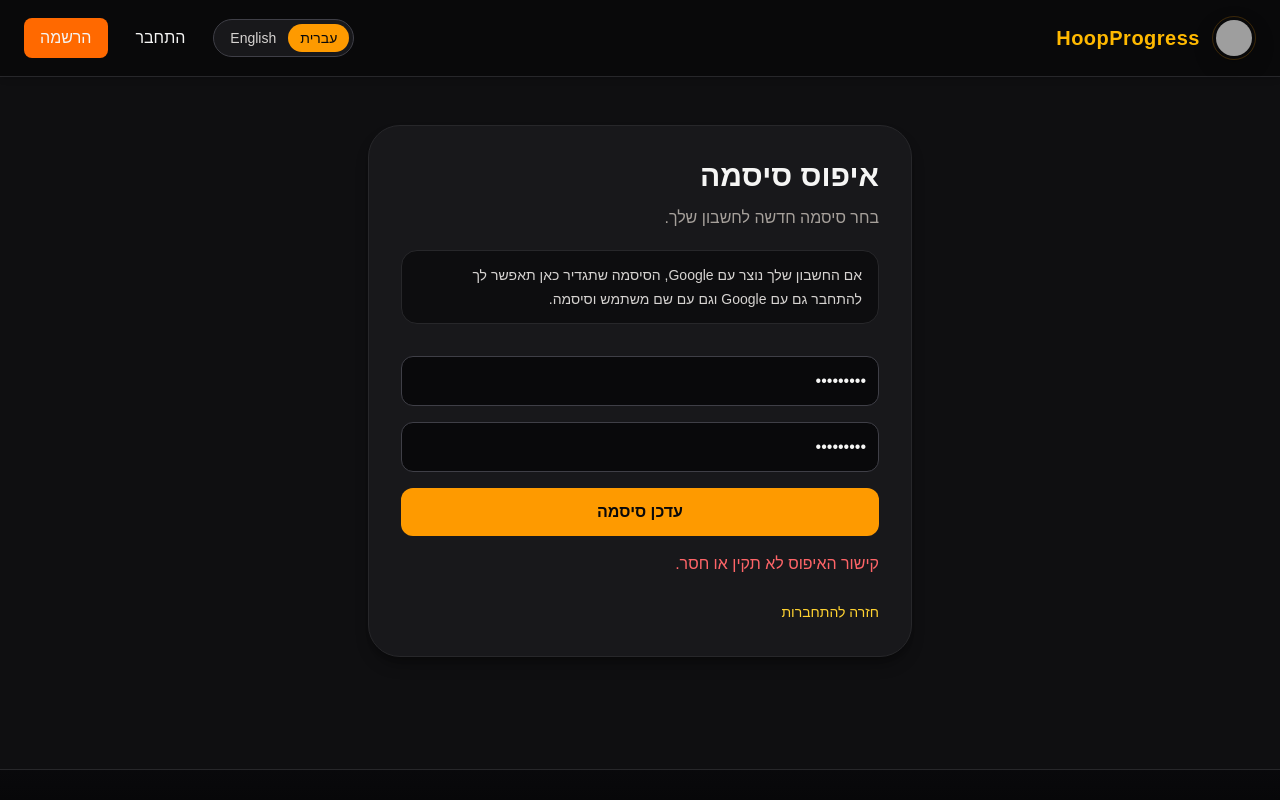
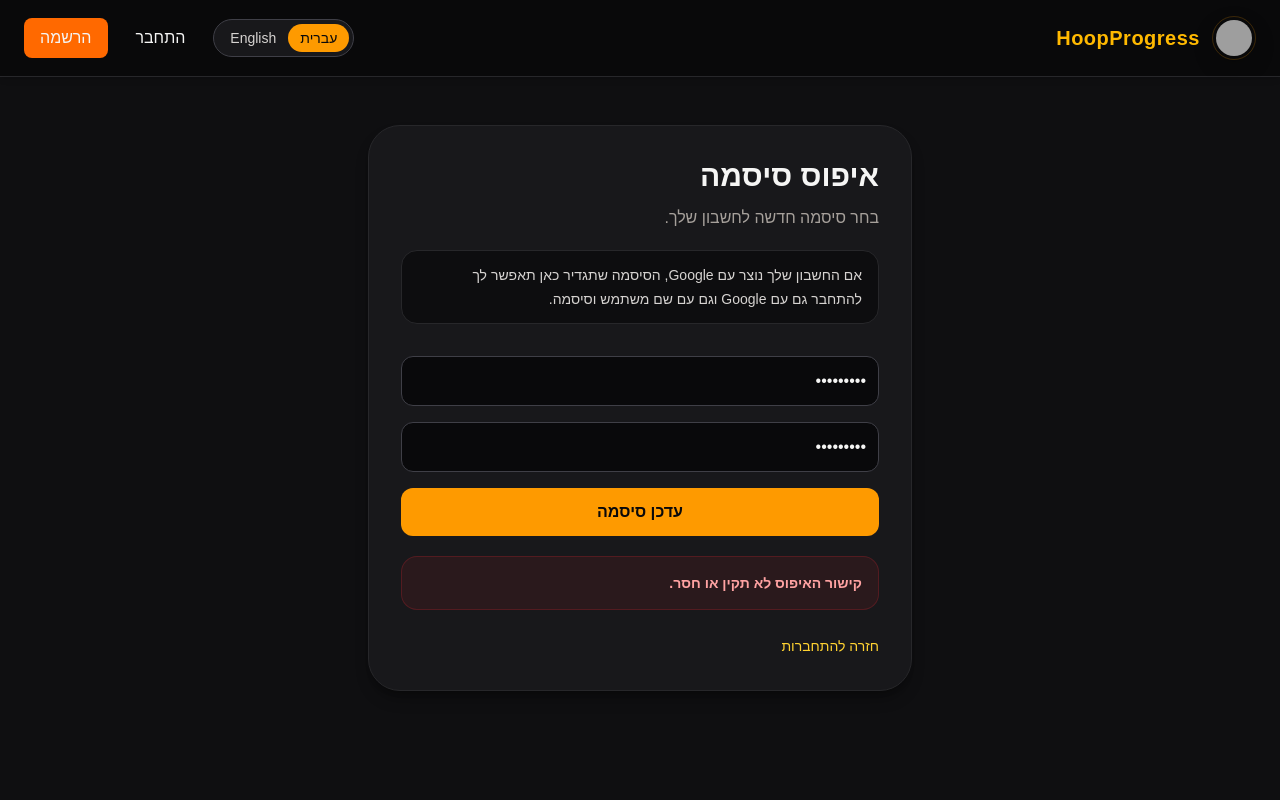
Before and after one commit to idoshabat/hoop-progress-frontend, a Next.js app: page /reset-password in a window 1280 px wide. Both pictures are taken after typing "Sample123", "Sample123" into the empty fields and a click on the button "עדכן סיסמה". Shown: the top 800 px of the page. Built offline with nearby package versions, Linux system fonts and the light colour scheme; grey boxes are pictures that could not be loaded.

Commit message:
feat: enhance reset password functionality with detailed error handling and messaging

```diff
--- a/app/(auth)/reset-password/page.tsx
+++ b/app/(auth)/reset-password/page.tsx
@@ -20,6 +20,7 @@ function ResetPasswordContent() {
   const [newPassword, setNewPassword] = useState("");
   const [confirmPassword, setConfirmPassword] = useState("");
   const [error, setError] = useState("");
+  const [errorDetails, setErrorDetails] = useState<string[]>([]);
   const [success, setSuccess] = useState("");
   const [submitting, setSubmitting] = useState(false);
 
@@ -40,6 +41,7 @@ function ResetPasswordContent() {
         mismatch: "הסיסמאות לא תואמות.",
         success: "הסיסמה עודכנה בהצלחה. אפשר להתחבר עם הסיסמה החדשה.",
         failed: "איפוס הסיסמה נכשל.",
+        passwordIssuesTitle: "הסיסמה החדשה צריכה עוד שיפור",
         backToLogin: "חזרה להתחברות",
       }
     : {
@@ -55,12 +57,14 @@ function ResetPasswordContent() {
         mismatch: "Passwords do not match.",
         success: "Password updated successfully. You can now log in with your new password.",
         failed: "Password reset failed.",
+        passwordIssuesTitle: "Your new password needs a few adjustments",
         backToLogin: "Back to login",
       };
 
   const handleSubmit = async (e: React.FormEvent) => {
     e.preventDefault();
     setError("");
+    setErrorDetails([]);
     setSuccess("");
 
     if (!uid || !token) {
@@ -85,7 +89,10 @@ function ResetPasswordContent() {
       setNewPassword("");
       setConfirmPassword("");
     } catch (err: unknown) {
-      const message =
+      let message = text.failed;
+      let details: string[] = [];
+
+      if (
         typeof err === "object" &&
         err !== null &&
         "response" in err &&
@@ -93,12 +100,24 @@ function ResetPasswordContent() {
         err.response !== null &&
         "data" in err.response &&
         typeof err.response.data === "object" &&
-        err.response.data !== null &&
-        "detail" in err.response.data &&
-        typeof err.response.data.detail === "string"
-          ? err.response.data.detail
-          : text.failed;
+        err.response.data !== null
+      ) {
+        const data = err.response.data as Record<string, unknown>;
+
+        if ("detail" in data && typeof data.detail === "string") {
+          message = data.detail;
+        }
+
+        if ("new_password" in data && Array.isArray(data.new_password)) {
+          details = data.new_password.filter((item): item is string => typeof item === "string");
+          if (details.length > 0) {
+            message = text.passwordIssuesTitle;
+          }
+        }
+      }
+
       setError(message);
+      setErrorDetails(details);
     } finally {
       setSubmitting(false);
     }
@@ -140,8 +159,29 @@ function ResetPasswordContent() {
           </button>
         </form>
 
-        {success ? <p className="mt-4 text-emerald-400">{success}</p> : null}
-        {error ? <p className="mt-4 text-red-400">{error}</p> : null}
+        {success ? (
+          <div className="mt-5 rounded-2xl border border-emerald-500/20 bg-emerald-500/8 px-4 py-3">
+            <p className="text-sm leading-6 text-emerald-300">{success}</p>
+          </div>
+        ) : null}
+
+        {error ? (
+          <div className="mt-5 rounded-2xl border border-red-500/20 bg-red-500/8 px-4 py-4">
+            <p className="text-sm font-semibold text-red-300">{error}</p>
+            {errorDetails.length > 0 ? (
+              <div className="mt-3 space-y-2">
+                {errorDetails.map((detail) => (
+                  <div
+                    key={detail}
+                    className="rounded-xl border border-red-500/12 bg-zinc-950/60 px-3 py-2 text-sm leading-6 text-red-100/90"
+                  >
+                    {detail}
+                  </div>
+                ))}
+              </div>
+            ) : null}
+          </div>
+        ) : null}
 
         <div className="mt-6">
           <Link href="/login" className="text-sm font-medium text-amber-300 hover:text-amber-200">
```
